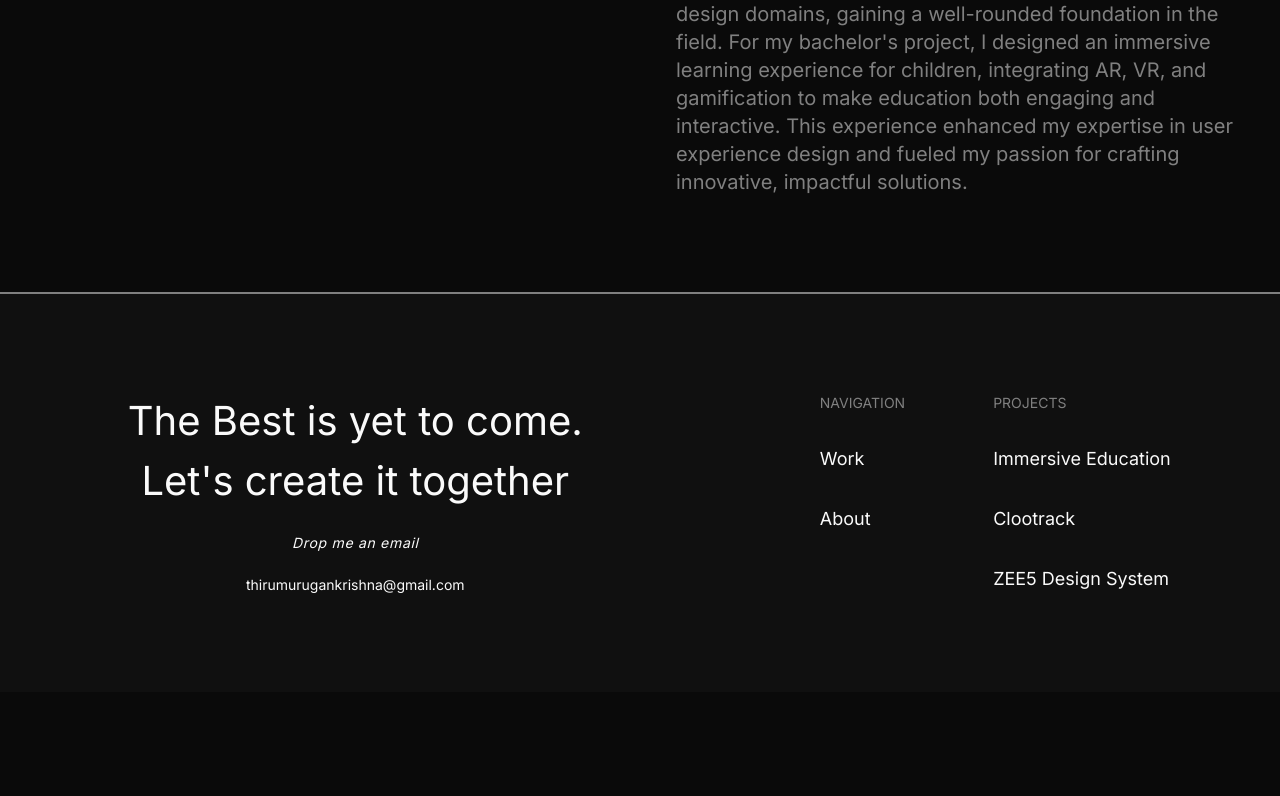
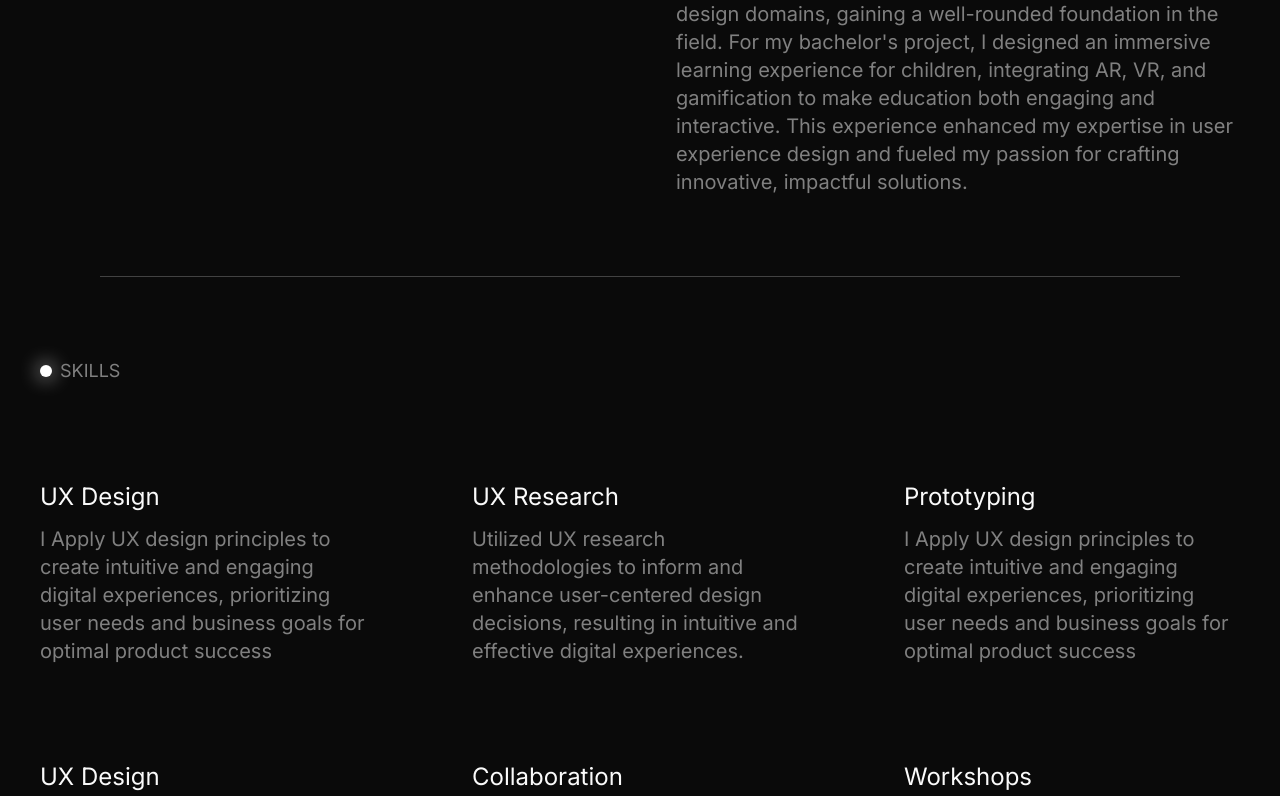
Before and after one commit to thirumurugankrishna-cloud/krish-portfolio, a Next.js app: page /about in a window 1280 px wide. Shown: the part 2001-2797 px from the top of the page. Before the commit the page ends 2693 px from the top, so only its background shows below. Built offline with nearby package versions, Linux system fonts and the light colour scheme.

Commit message:
added skill section in about page

```diff
--- a/src/app/about/page.jsx
+++ b/src/app/about/page.jsx
@@ -51,7 +51,7 @@ const AboutPage = () => {
           </div>
         </section>
 
-        <div className=" my-20 bg-[#424242] px-10  w-full h-[1px]"></div>
+        <div className=" my-20 bg-[#424242]  mx-auto w-[90%]  h-[1px]"></div>
 
         <section className=" space-y-12">
           <div className=" flex gap-2 items-center">
@@ -148,7 +148,94 @@ const AboutPage = () => {
           </div>
         </section>
 
-        <section className=" my-24"></section>
+        <div className=" my-20 bg-[#424242] mx-auto w-[90%] h-[1px]"></div>
+        <section className="  space-y-24 mb-24 ">
+          <div className=" flex gap-2 items-center">
+            <div className=" size-3 rounded-full bg-white  shadow-[0px_0px_20px_0px]"></div>
+            <h2 className=" text-lg text-[#808080]">SKILLS</h2>
+          </div>
+          <div className=" w-full grid grid-cols-3 gap-24">
+            <div className=" space-y-3">
+              <h3 className=" text-foreground text-2xl">UX Design</h3>
+              <p className=" text-teritary-foreground text-xl">
+                I Apply UX design principles to create intuitive and engaging
+                digital experiences, prioritizing user needs and business goals
+                for optimal product success
+              </p>
+            </div>
+
+            <div className=" space-y-3">
+              <h3 className=" text-foreground text-2xl">UX Research</h3>
+              <p className=" text-teritary-foreground text-xl">
+                Utilized UX research methodologies to inform and enhance
+                user-centered design decisions, resulting in intuitive and
+                effective digital experiences.
+              </p>
+            </div>
+
+            <div className=" space-y-3">
+              <h3 className=" text-foreground text-2xl">Prototyping</h3>
+              <p className=" text-teritary-foreground text-xl">
+                I Apply UX design principles to create intuitive and engaging
+                digital experiences, prioritizing user needs and business goals
+                for optimal product success
+              </p>
+            </div>
+
+            <div className=" space-y-3">
+              <h3 className=" text-foreground text-2xl">UX Design</h3>
+              <p className=" text-teritary-foreground text-xl">
+                Employed prototyping techniques to iteratively refine design
+                concepts, resulting in user-centric digital solutions with
+                enhanced usability and functionality
+              </p>
+            </div>
+
+            <div className=" space-y-3">
+              <h3 className=" text-foreground text-2xl">Collaboration</h3>
+              <p className=" text-teritary-foreground text-xl">
+                I bring positive energy to teams I work in and can communicate
+                effectively about the decisions.
+              </p>
+            </div>
+
+            <div className=" space-y-3">
+              <h3 className=" text-foreground text-2xl">Workshops</h3>
+              <p className=" text-teritary-foreground text-xl">
+                Led collaborative workshops to foster innovation and alignment
+                among cross-functional teams, resulting in actionable insights
+                and accelerated project timelines
+              </p>
+            </div>
+
+            <div className=" space-y-3">
+              <h3 className=" text-foreground text-2xl">Visual Design</h3>
+              <p className=" text-teritary-foreground text-xl">
+                Utilized visual design principles to craft compelling and
+                cohesive digital experiences, elevating brand identity and
+                enhancing user engagement across platforms
+              </p>
+            </div>
+
+            <div className=" space-y-3">
+              <h3 className=" text-foreground text-2xl">3D & Animation</h3>
+              <p className=" text-teritary-foreground text-xl">
+                Applied 3D modeling and animation techniques to create immersive
+                and visually stunning digital experiences, enhancing user
+                engagement and storytelling capabilities.
+              </p>
+            </div>
+
+            <div className=" space-y-3">
+              <h3 className=" text-foreground text-2xl">Problem Solving</h3>
+              <p className=" text-teritary-foreground text-xl">
+                Utilized problem-solving skills to analyze complex challenges
+                and devise innovative solutions, resulting in streamlined
+                processes and improved user experiences.
+              </p>
+            </div>
+          </div>
+        </section>
       </main>
 
       <Footer />
```
